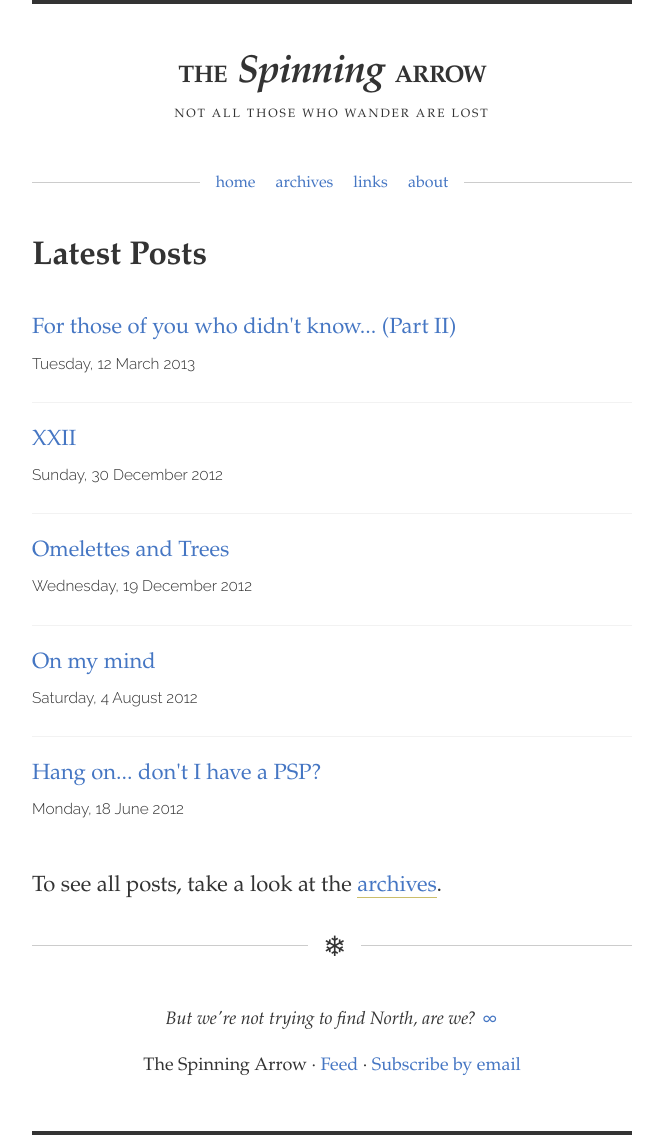
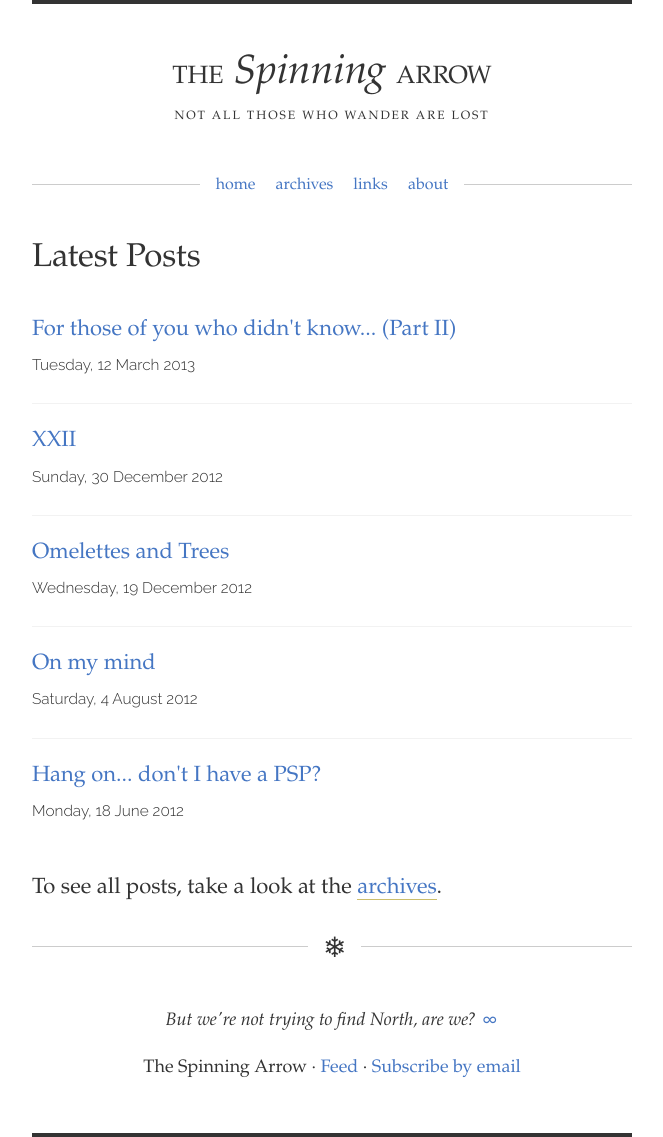
Before and after one commit to spinningarrow/blog.sahil.me, a Jekyll site: the page built from index.html, in a window 1280 px wide. Shown: the whole page, without its empty margins (308-971 px from the left). Built offline with Jekyll 4.4.1, drawn with Linux system fonts in a browser that asks for light colours; some web fonts are replaced; comment, search, counter and statistics services are not loaded.

Commit message:
Fix extra boldness on Firefox
* Changed headings to normal font weight
* Adjusted size and spacing for site title so that it is the same width
  as the tagline

```diff
--- a/assets/css/arrow.css
+++ b/assets/css/arrow.css
@@ -62,6 +62,14 @@ body {
   max-width: 600px;
   padding: 0 20px;
 }
+h1,
+h2,
+h3,
+h4,
+h5,
+h6 {
+  font-weight: normal;
+}
 a {
   text-decoration: none;
   -webkit-transition: color 0.2s ease;
@@ -111,11 +119,10 @@ body > header {
   text-transform: uppercase;
 }
 body > header h1 {
-  font-size: 24px;
-  letter-spacing: -1px;
+  font-size: 25px;
   line-height: 1;
   margin: 50px 0 0;
-  word-spacing: 0.25em;
+  word-spacing: 0.15em;
 }
 body > header h1 i {
   font-size: 1.63em;
```
Also changed, not shown: assets/css/_stylus/arrow.styl (+5 -3 lines).
